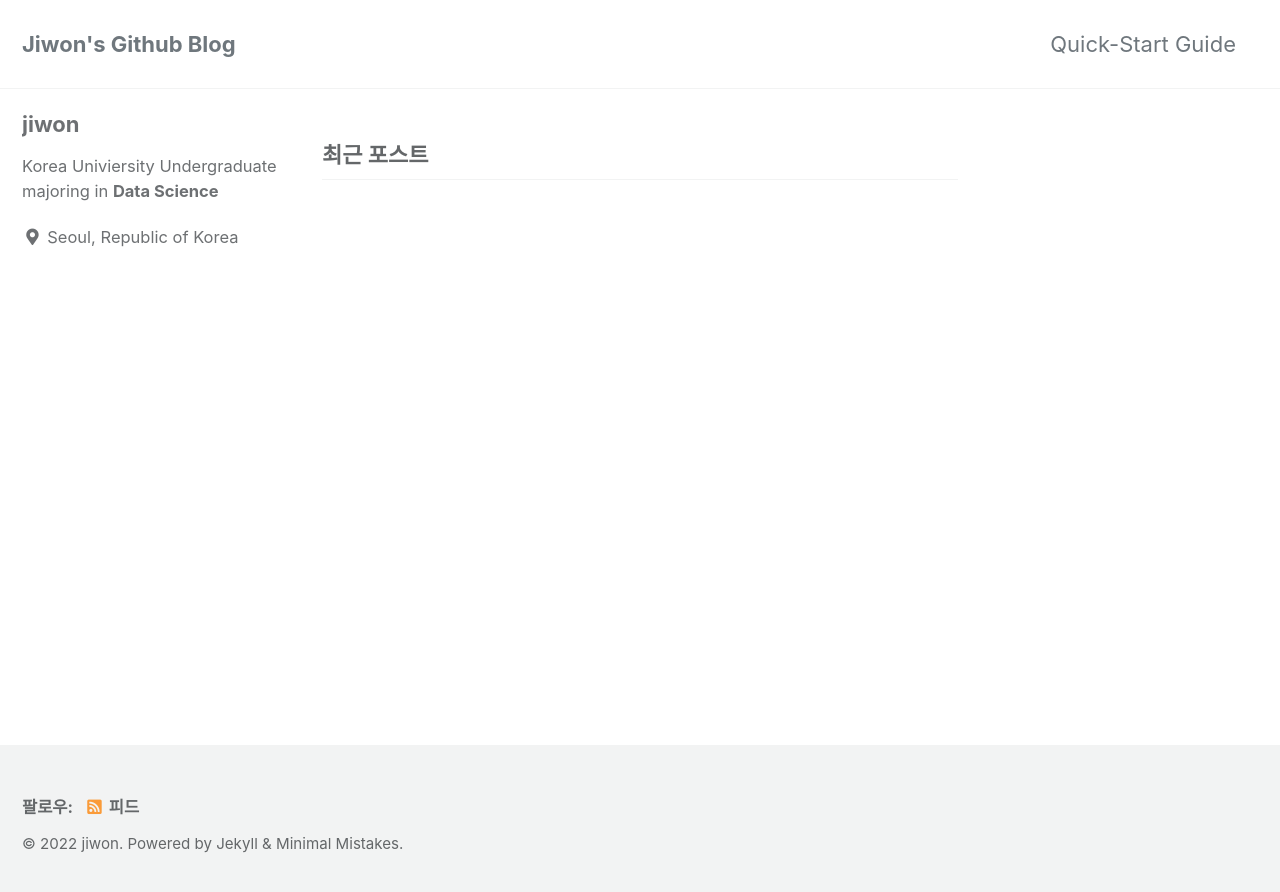
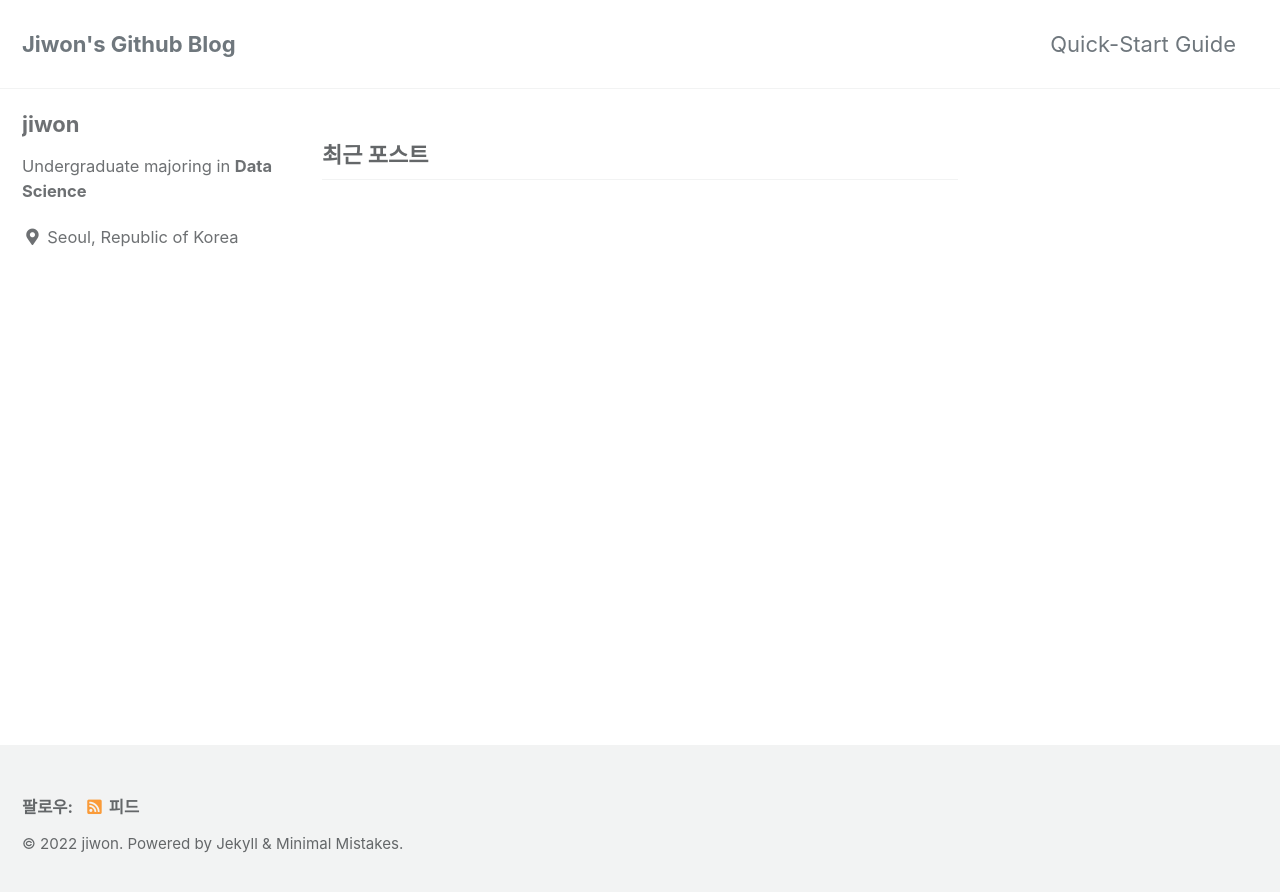
Before and after one commit to stop1one/stop1one.github.io, a Jekyll site: the page built from index.html, in a window 1280 px wide. Shown: the top 892 px of the page. Built offline with Jekyll 4.4.1, drawn with Linux system fonts in a browser that asks for light colours; cached includes are drawn as plain includes; the list of posts is cut into pages by our own code.

Commit message:
modify config

```diff
--- a/_config.yml
+++ b/_config.yml
@@ -106,28 +106,13 @@ analytics:
 author:
   name             : "jiwon"
   avatar           : # path of avatar image, e.g. "/assets/images/bio-photo.jpg"
-  bio              : "Korea Univiersity Undergraduate majoring in **Data Science**"
+  bio              : "Undergraduate majoring in **Data Science**"
   location         : "Seoul, Republic of Korea"
   email            :
   links:
-    - label: "Email"
-      icon: "fas fa-fw fa-envelope-square"
-      # url: "mailto:your.name@email.com"
-    - label: "Website"
-      icon: "fas fa-fw fa-link"
-      # url: "https://your-website.com"
-    - label: "Twitter"
-      icon: "fab fa-fw fa-twitter-square"
-      # url: "https://twitter.com/"
-    - label: "Facebook"
-      icon: "fab fa-fw fa-facebook-square"
-      # url: "https://facebook.com/"
-    - label: "GitHub"
-      icon: "fab fa-fw fa-github"
-      # url: "https://github.com/"
-    - label: "Instagram"
-      icon: "fab fa-fw fa-instagram"
-      # url: "https://instagram.com/"
+    - label: "GitHub"
+      icon: "fab fa-fw fa-github"
+      url: "https://github.com/stop1one"
 
 # Site Footer
 footer:
```
